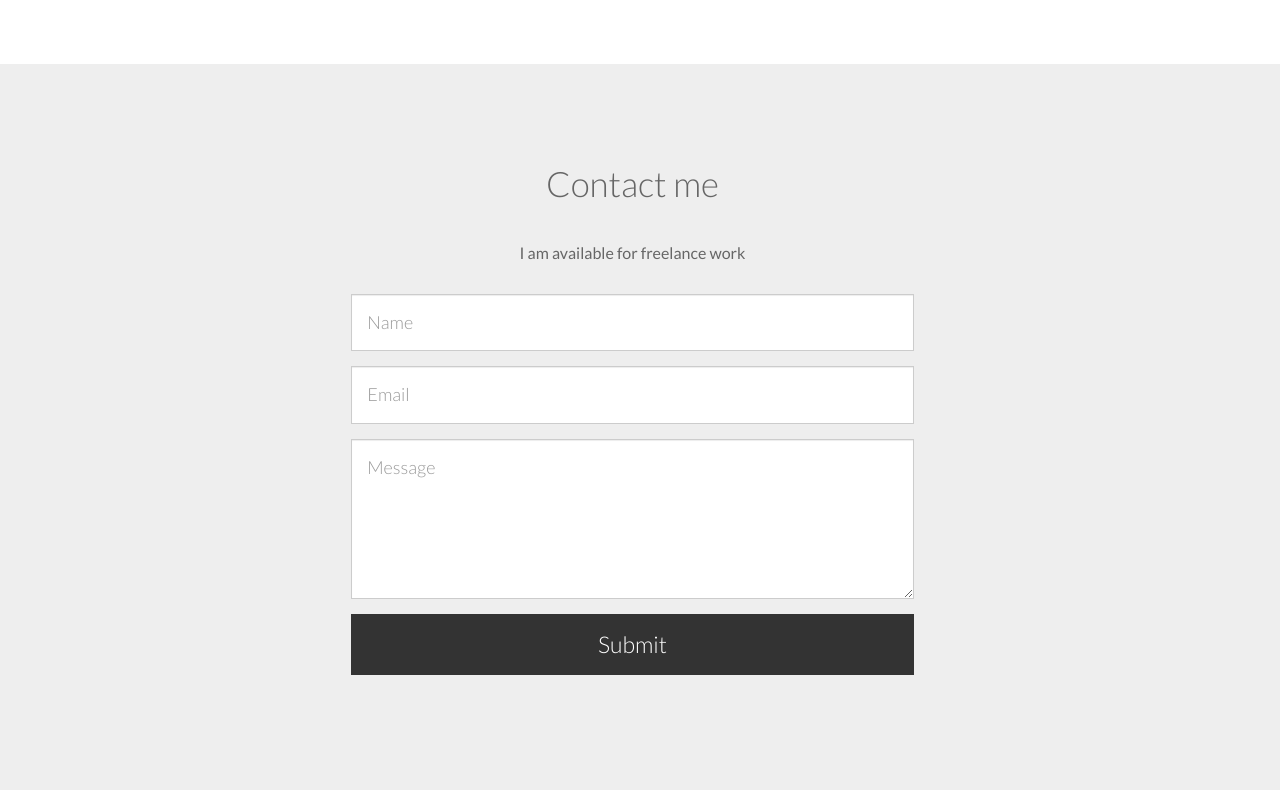
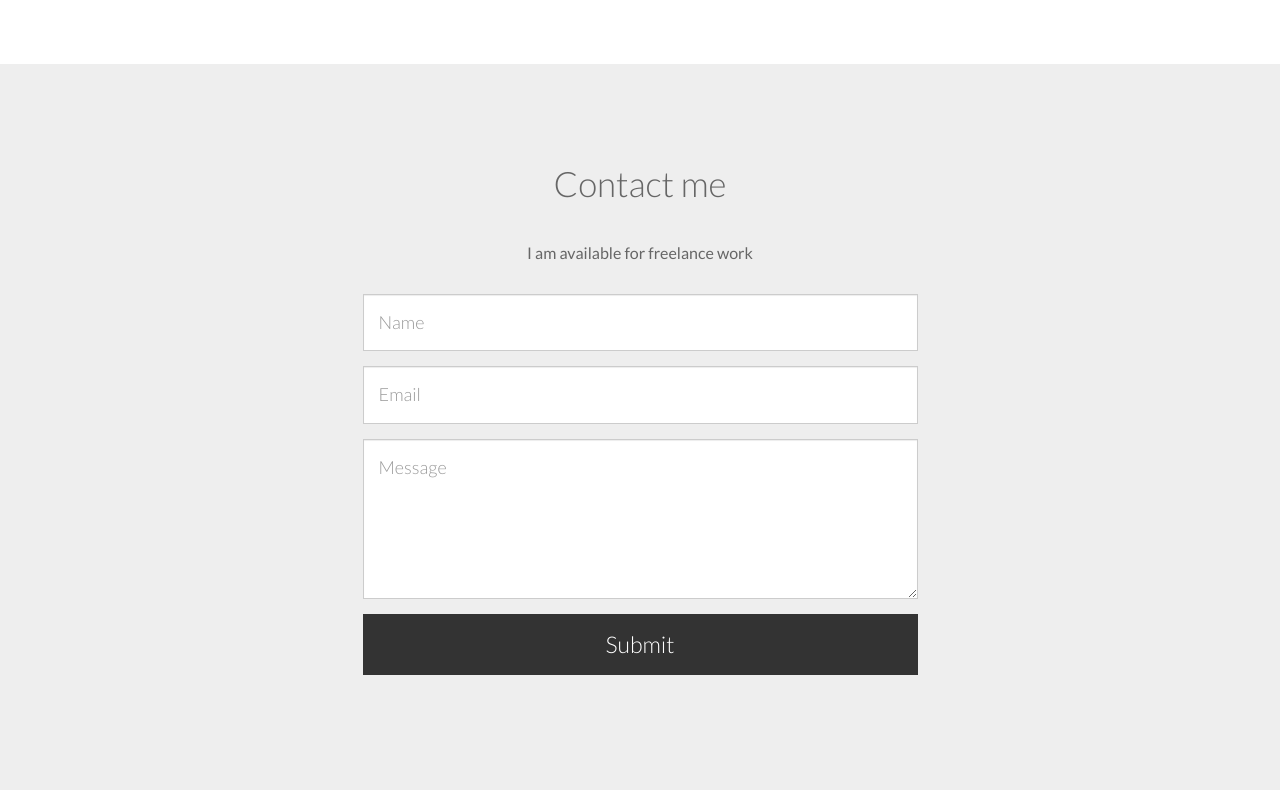
Before and after one commit to sloptoad/sloptoad.github.io, a plain HTML site: page index.html in a window 1280 px wide. Shown: the part 1291-2081 px from the top of the page. Drawn offline with nearby package versions, Linux system fonts and the light colour scheme.

Commit message:
updated resposiveness

```diff
--- a/index.html
+++ b/index.html
@@ -3,7 +3,6 @@
 	<title>lpisani.com</title>
 	<meta charset="UTF-8" />
 	<meta name="viewport" content="width=device-width, initial-scale=1.0">
-
 
 
 
@@ -13,7 +12,6 @@
 
 
 	<link rel="stylesheet" href="assets/bootstrap/css/bootstrap.css">
-	<link rel="stylesheet" href="assets/bootstrap/css/bootstrap-responsive.css">
 	<link rel="stylesheet" href="assets/fontawesome/css/font-awesome.css">
 
 
```
